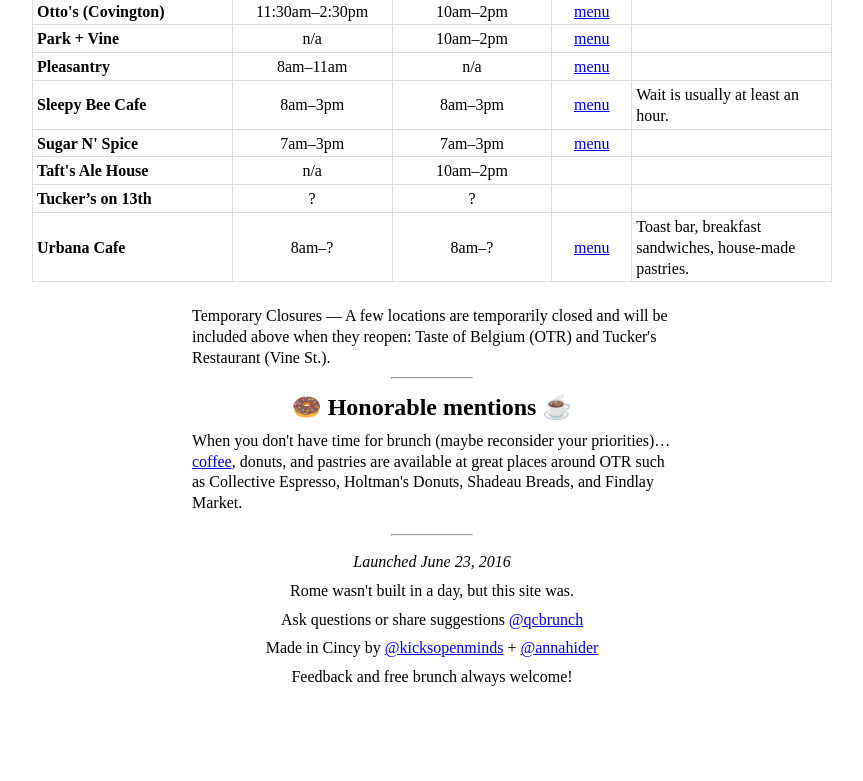
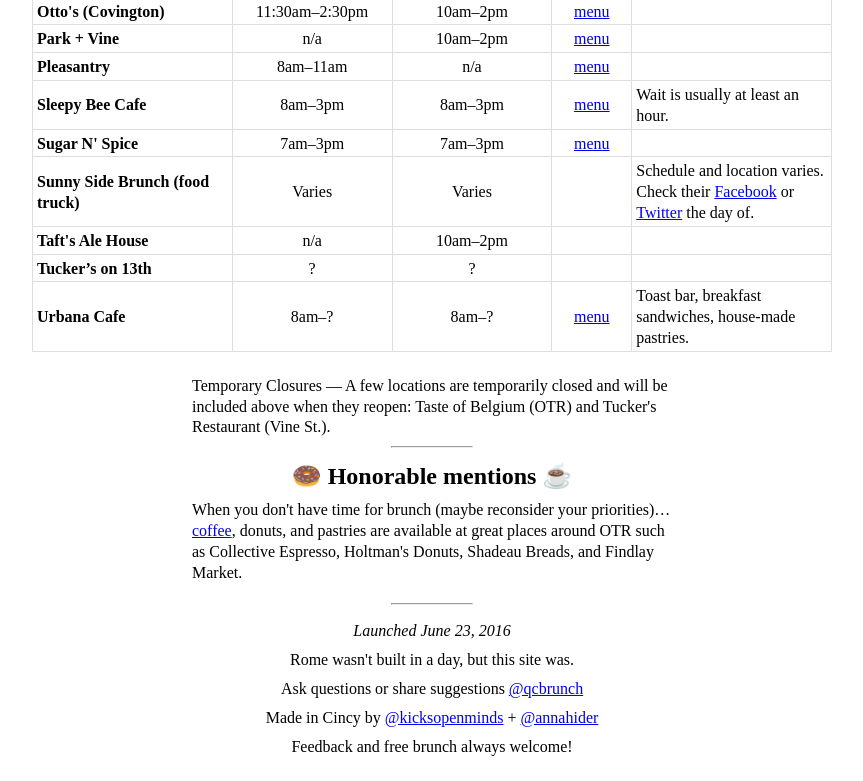
Before and after one commit to tedmiston/qcbrunch, a plain HTML site: page index.html in a window 1280 px wide. Shown: the part 1280-2061 px from the top of the page, without its empty margins (208-1071 px from the left). Before the commit the page ends 1992 px from the top, so only its background shows below. Drawn offline with nearby package versions, Linux system fonts and the light colour scheme.

Commit message:
Add Sunny Side Brunch

```diff
--- a/index.html
+++ b/index.html
@@ -375,6 +375,13 @@
                 <td></td>
             </tr>
             <tr>
+                <td>Sunny Side Brunch (food truck)</td>
+                <td>Varies</td>
+                <td>Varies</td>
+                <td></td>
+                <td>Schedule and location varies. Check their <a href="https://www.facebook.com/Sunny-Side-Brunch-1729133800652596/" target="_blank">Facebook</a> or <a href="https://twitter.com/Sunnysidebrunch" target="_blank">Twitter</a> the day of.</td>
+            </tr>
+            <tr>
                 <td>Taft's Ale House</td>
                 <td>n/a</td>
                 <td>10am–2pm</td>
```
